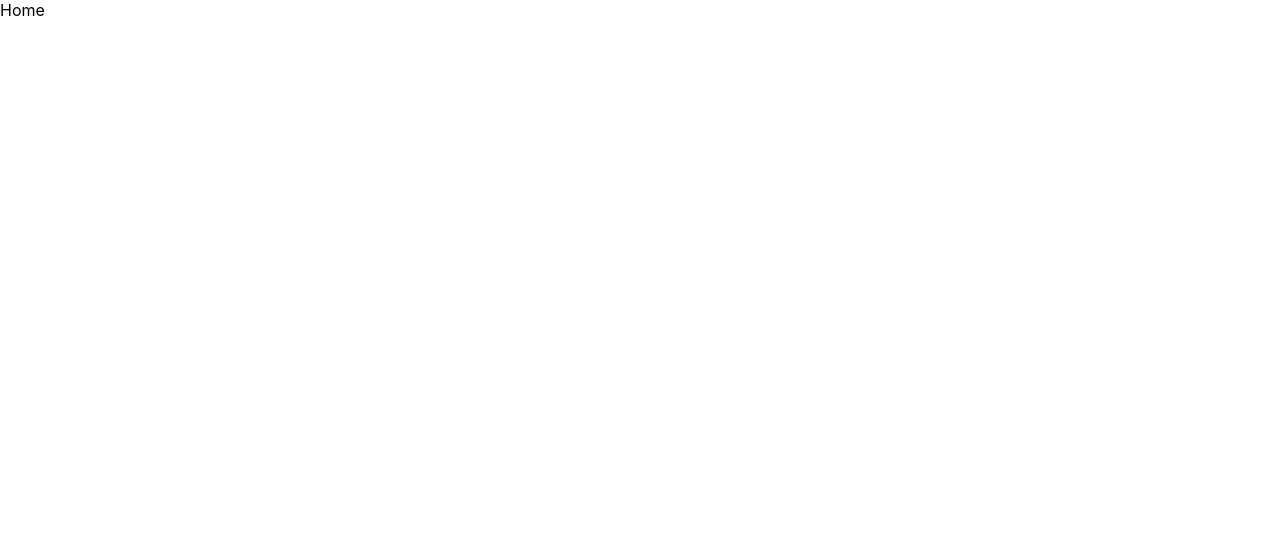
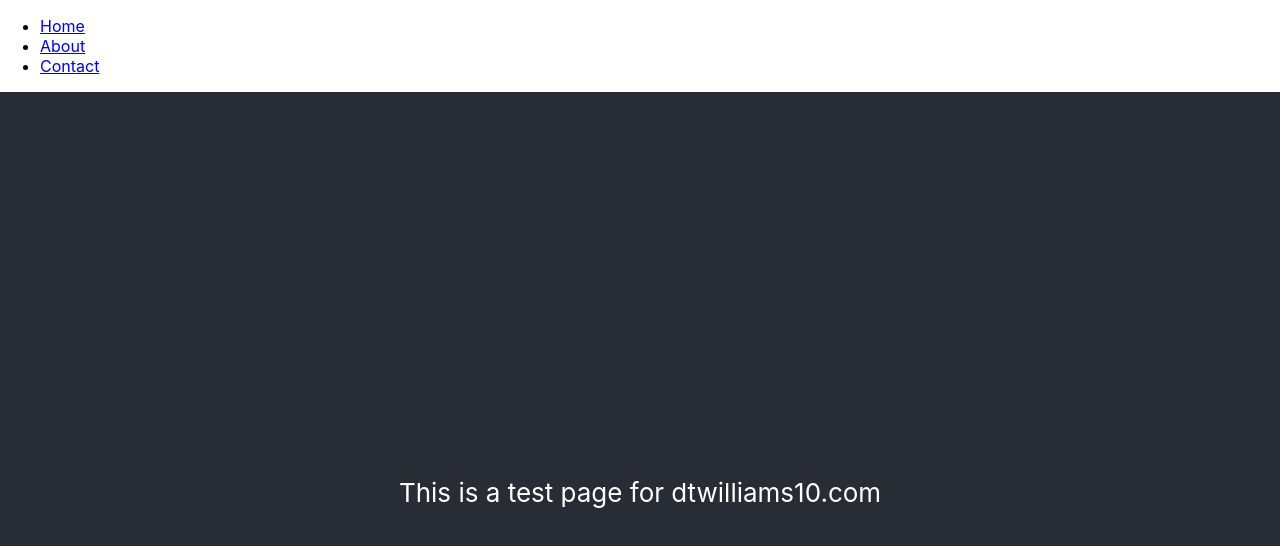
Before and after one commit to dtwilliams10/dtwilliams10.com, a React (Create React App) app: page / in a window 1280 px wide. Shown: the top 546 px of the page. Built offline with nearby package versions, Linux system fonts and the light colour scheme; the HTML template or start-up script is replaced by a standard one.

Commit message:
Fixed routing and added temp nav bar

```diff
--- a/src/App.tsx
+++ b/src/App.tsx
@@ -1,5 +1,5 @@
 import React from 'react';
-import { BrowserRouter as Router, Route } from 'react-router-dom'
+import { BrowserRouter as Router, Switch, Link, Route } from 'react-router-dom'
 import './App.css';
 import AboutPage from './pages/About';
 import HomePage from './pages/Home';
@@ -7,8 +7,17 @@ import HomePage from './pages/Home';
 export default function App() {
   return (
     <Router>
-      <Route path="/" component={HomePage}>Home</Route>
-      <Route path="/about" component={AboutPage}>About</Route>
+      <nav>
+        <ul>
+          <li><Link to="/">Home</Link></li>
+          <li><Link to="/about">About</Link></li>
+          <li><Link to="/contact">Contact</Link></li>
+        </ul>
+      </nav>
+      <Switch>
+        <Route path="/about" component={AboutPage}/>
+        <Route path="/" component={HomePage}/>
+      </Switch>
     </Router>
   );
 }
```
